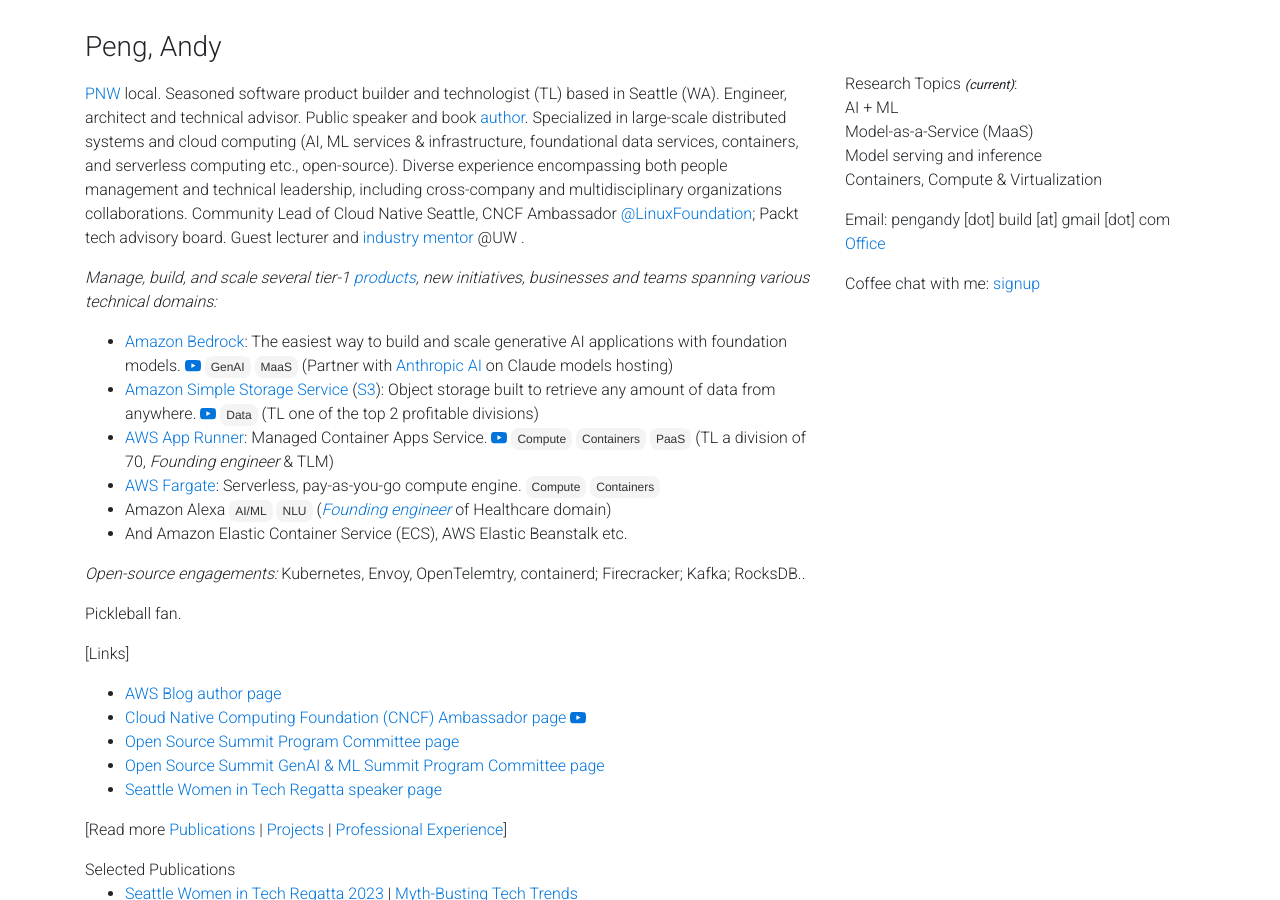
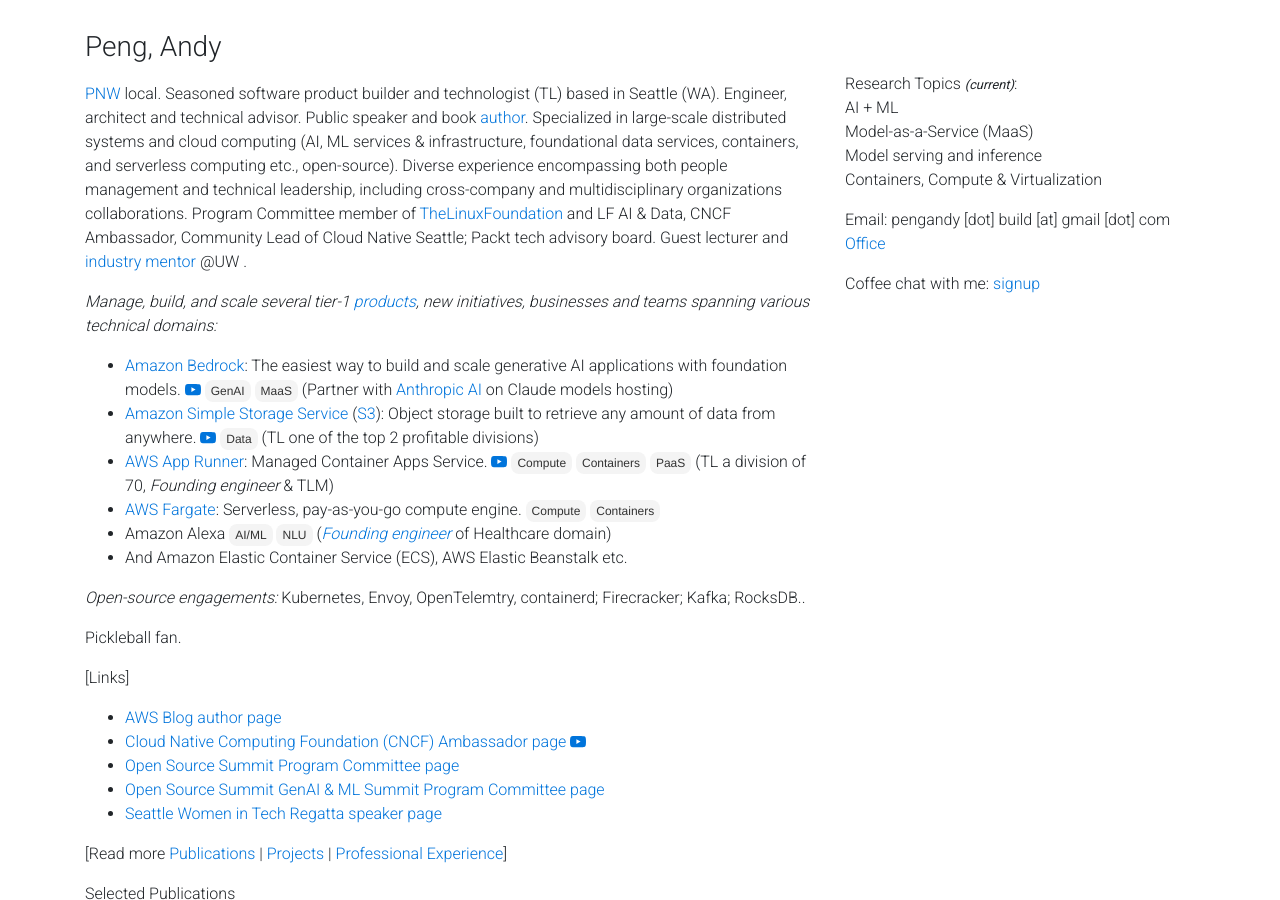
Before and after one commit to gfw001/gfw001.github.io, a Jekyll site: the page portfolio.html, which Jekyll copies as it is, in a window 1280 px wide and 900 px high. Built offline with Jekyll 4.4.1, drawn with Linux system fonts in a browser that asks for light colours; nearby versions of some CDN libraries; a style sheet for code colours, icons or effects is not loaded.

Commit message:
Update portfolio.html

```diff
--- a/portfolio.html
+++ b/portfolio.html
@@ -101,7 +101,7 @@
   <div class="row">
     <div class="col">
       <p style="margin-top:10px;">
-        <a href="https://www.pcta.org/">PNW</a> local. Seasoned software product builder and technologist (TL) based in Seattle (WA). Engineer, architect and technical advisor. Public speaker and book <a href="https://aws.amazon.com/blogs/containers/author/yimipeng/">author</a>. Specialized in large-scale distributed systems and cloud computing (AI, ML services & infrastructure, foundational data services, containers, and serverless computing etc., open-source). Diverse experience encompassing both people management and technical leadership, including cross-company and multidisciplinary organizations collaborations. Community Lead of Cloud Native Seattle, CNCF Ambassador <a href="https://www.linuxfoundation.org/blog/how-does-the-linux-foundation-work-and-what-does-it-do">@LinuxFoundation</a>; Packt tech advisory board. Guest lecturer and <a href="https://foster.uw.edu/academics/degree-programs/master-of-science-in-information-systems/mentors/">industry mentor</a> @UW . <br>
+        <a href="https://www.pcta.org/">PNW</a> local. Seasoned software product builder and technologist (TL) based in Seattle (WA). Engineer, architect and technical advisor. Public speaker and book <a href="https://aws.amazon.com/blogs/containers/author/yimipeng/">author</a>. Specialized in large-scale distributed systems and cloud computing (AI, ML services & infrastructure, foundational data services, containers, and serverless computing etc., open-source). Diverse experience encompassing both people management and technical leadership, including cross-company and multidisciplinary organizations collaborations. Program Committee member of <a href="https://www.linuxfoundation.org/blog/how-does-the-linux-foundation-work-and-what-does-it-do">TheLinuxFoundation</a> and LF AI & Data, CNCF Ambassador, Community Lead of Cloud Native Seattle; Packt tech advisory board. Guest lecturer and <a href="https://foster.uw.edu/academics/degree-programs/master-of-science-in-information-systems/mentors/">industry mentor</a> @UW . <br>
       </p>
       <p>
 	      <i>Manage, build, and scale several tier-1 <a href="/products">products</a>, new initiatives, businesses and teams spanning various technical domains: </i>
```
